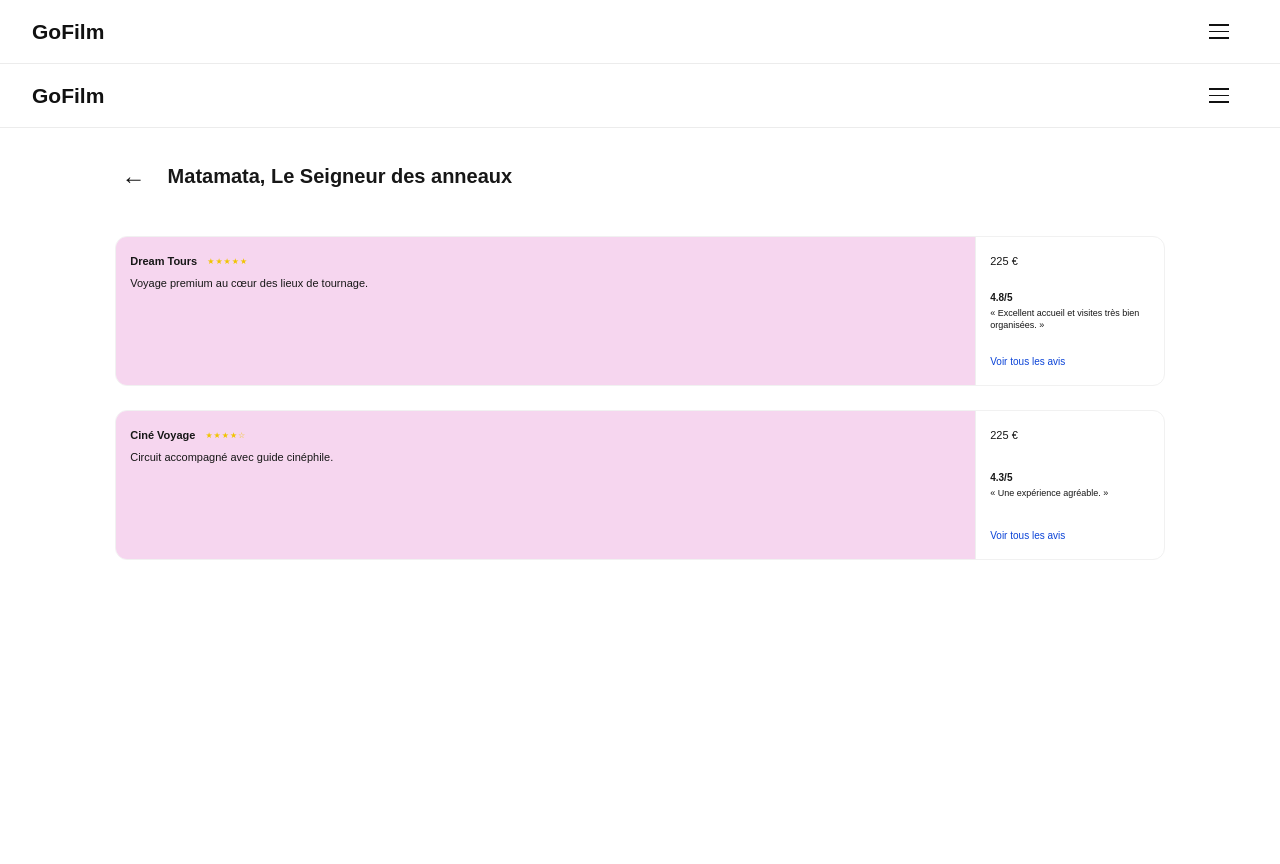
After one commit to Eryne-Rej/POO-avanc-e, a PHP site: page /destination.php in a window 1280 px wide. The commit adds this page. Run offline with PHP 8.4, Linux system fonts and the light colour scheme.

Commit message:
interface séparé

```diff
--- /dev/null
+++ b/destination.php
@@ -0,0 +1,108 @@
+<?php require_once "utils/autoload.php"; ?>
+
+<!DOCTYPE html>
+<html lang="fr">
+<head>
+    <meta charset="UTF-8">
+    <meta name="viewport" content="width=device-width, initial-scale=1.0">
+    <link rel="stylesheet" href="public/style/style.css">
+    <title>GoFilm — Destination</title>
+</head>
+<body>
+    <?php
+    $name = trim($_GET["name"] ?? "Matamata");
+    $film = trim($_GET["film"] ?? "Le Seigneur des anneaux");
+    $price = trim($_GET["price"] ?? "225 €");
+    $photo = trim($_GET["photo"] ?? "");
+    $destinationId = trim($_GET["id"] ?? "");
+
+    $imageUrl = str_starts_with($photo, "local:")
+        ? "public/images/" . substr($photo, 6)
+        : ($photo !== ""
+            ? "https://images.unsplash.com/" . $photo . "?auto=format&fit=crop&w=1200&q=85"
+            : "public/images/matamata.webp");
+    ?>
+
+    <main class="destination-page">
+        <?php require "Entities/nav.php"; ?>
+
+        <section class="destination-heading">
+            <a class="back-link" href="index.php" aria-label="Retour aux destinations">←</a>
+            <h1><?= htmlspecialchars($name) ?>, <?= htmlspecialchars($film) ?></h1>
+        </section>
+
+        <div class="offers-list">
+            <?php
+            $commentsByDestination = [
+                "paris" => [
+                    ["Amélie Tours", 5, "Balade dans les cafés et escaliers vus dans le film.", "Paris semble sortir directement du film.", "4.9"],
+                    ["Paris Cinéma", 4, "Circuit romantique autour du quartier de Montmartre.", "Guide passionné et itinéraire charmant.", "4.4"],
+                    ["French Screen", 5, "Visite des lieux emblématiques d'Amélie.", "Une journée joyeuse et pleine de découvertes.", "4.7"]
+                ],
+                "mont-saint-michel" => [
+                    ["Celtic Films", 5, "Découverte médiévale guidée du Mont-Saint-Michel.", "Les décors racontent une véritable légende.", "4.8"],
+                    ["Normandie Ciné", 4, "Excursion avec accès aux points de vue du film.", "Superbe vue, organisation parfaite.", "4.5"]
+                ],
+                "louvre" => [
+                    ["Louvre Legends", 5, "Visite des œuvres et lieux clés de Da Vinci Code.", "Les explications rendent l'enquête passionnante.", "4.9"],
+                    ["Museum Screen", 4, "Circuit artistique inspiré du célèbre thriller.", "Bien rythmée et très instructive.", "4.6"]
+                ],
+                "etretat" => [
+                    ["Falaises Voyages", 5, "Randonnée cinématographique sur les falaises.", "Les paysages sont encore plus beaux que dans Lupin.", "4.8"],
+                    ["Normandy Screen", 4, "Excursion côtière avec guide spécialisé.", "Itinéraire varié et vues exceptionnelles.", "4.3"]
+                ],
+                "dubrovnik" => [
+                    ["Kingsroad Travels", 5, "Visite des lieux de tournage de Port-Réal.", "Une immersion incroyable dans Westeros.", "4.9"],
+                    ["Westeros Tours", 5, "Circuit complet dans les remparts et ruelles.", "Notre guide connaissait chaque scène.", "4.8"],
+                    ["Croatia Ciné", 4, "Croisière et découverte des décors de la série.", "Magnifique, surtout au coucher du soleil.", "4.5"]
+                ],
+                "alnwick" => [
+                    ["Wizard Tours", 5, "Journée dans le château d'Alnwick.", "On se croit vraiment à Poudlard.", "4.9"],
+                    ["Magic Highlands", 5, "Circuit Harry Potter dans le Nord de l'Angleterre.", "Visites captivantes pour toute la famille.", "4.7"],
+                    ["Britannia Ciné", 4, "Découverte du château et de ses jardins.", "Très beau lieu de tournage.", "4.4"]
+                ],
+                "skellig-michael" => [
+                    ["Galaxy Islands", 5, "Voyage sur les îles ayant inspiré Ahch-To.", "Un décor sauvage et spectaculaire.", "4.9"],
+                    ["Star Coast", 4, "Excursion maritime vers Skellig Michael.", "Une expérience unique sous réserve de météo favorable.", "4.6"]
+                ],
+                "central-park" => [
+                    ["New York Movie Tours", 5, "Circuit des scènes tournées à Central Park.", "On retrouve tous les lieux du film.", "4.8"],
+                    ["Manhattan Screen", 4, "Balade cinématographique avec guide francophone.", "Excellent rythme et bonnes anecdotes.", "4.5"]
+                ]
+            ];
+            $companies = $commentsByDestination[$destinationId] ?? [
+                ["Dream Tours", 5, "Voyage premium au cœur des lieux de tournage.", "Excellent accueil et visites très bien organisées.", "4.8"],
+                ["Ciné Voyage", 4, "Circuit accompagné avec guide cinéphile.", "Une expérience agréable.", "4.3"]
+            ];
+            foreach ($companies as [$company, $rating, $description, $comment, $average]):
+            ?>
+                <article class="offer-card">
+                    <div class="offer-main">
+                        <div class="offer-name">
+                            <strong><?= htmlspecialchars($company) ?></strong>
+                            <span class="stars" aria-label="Note <?= $rating ?> sur 5"><?= str_repeat("★", $rating) ?><?= str_repeat("☆", 5 - $rating) ?></span>
+                        </div>
+                        <p><?= htmlspecialchars($description) ?></p>
+                    </div>
+                    <div class="offer-details">
+                        <span><?= htmlspecialchars($price) ?></span>
+                        <div class="offer-comment">
+                            <strong><?= htmlspecialchars($average) ?>/5</strong>
+                            <p>« <?= htmlspecialchars($comment) ?> »</p>
+                        </div>
+                        <a href="#" aria-label="Voir tous les avis <?= htmlspecialchars($company) ?>">Voir tous les avis</a>
+                    </div>
+                </article>
+            <?php endforeach; ?>
+        </div>
+    </main>
+
+    <script>
+        const menuButton = document.querySelector('.menu-button');
+        menuButton.addEventListener('click', () => {
+            const open = menuButton.getAttribute('aria-expanded') === 'true';
+            menuButton.setAttribute('aria-expanded', String(!open));
+        });
+    </script>
+</body>
+</html>
--- a/public/style/style.css
+++ b/public/style/style.css
@@ -37,7 +37,7 @@ input {
 .app-shell {
     min-height: 100vh;
     display: grid;
-    grid-template-columns: 50% 50%;
+    grid-template-columns: 100%;
 }
 
 .browse-panel,
@@ -46,7 +46,7 @@ input {
 }
 
 .browse-panel {
-    border-right: 1px solid #dedede;
+    width: 100%;
 }
 
 .topbar {
@@ -203,6 +203,8 @@ input {
 
 .destination-card {
     min-width: 0;
+    color: inherit;
+    text-decoration: none;
 }
 
 .destination-card img {
@@ -293,6 +295,73 @@ input {
     flex-direction: column;
     justify-content: space-between;
     border-left: 1px solid #efefef;
+}
+
+.destination-page {
+    min-height: 100vh;
+}
+
+.destination-heading {
+    height: 96px;
+    display: flex;
+    align-items: center;
+    gap: 22px;
+    padding: 0 9.5%;
+}
+
+.destination-heading h1 {
+    margin: 0;
+    font-size: 20px;
+}
+
+.back-link {
+    color: #111;
+    font-size: 24px;
+    line-height: 1;
+    text-decoration: none;
+}
+
+.destination-page .offers-list {
+    width: 82%;
+    margin: 0 auto;
+    padding: 12px 0 48px;
+    gap: 24px;
+}
+
+.destination-page .offer-card {
+    min-height: 150px;
+}
+
+.review {
+    margin-top: 14px;
+    padding-top: 10px;
+    border-top: 1px solid rgba(0, 0, 0, .08);
+    color: #555;
+}
+
+.review span {
+    font-size: 10px;
+    font-weight: 700;
+}
+
+.offer-details a {
+    color: var(--offer-link);
+    font-size: 10px;
+    text-decoration: none;
+}
+
+.offer-comment {
+    display: grid;
+    gap: 5px;
+}
+
+.offer-comment strong {
+    font-size: 10px;
+}
+
+.offer-comment p {
+    font-size: 9px;
+    line-height: 1.25;
 }
 
 @media (max-width: 900px) {
```
Also changed, not shown: index.php (+12 -33 lines).
